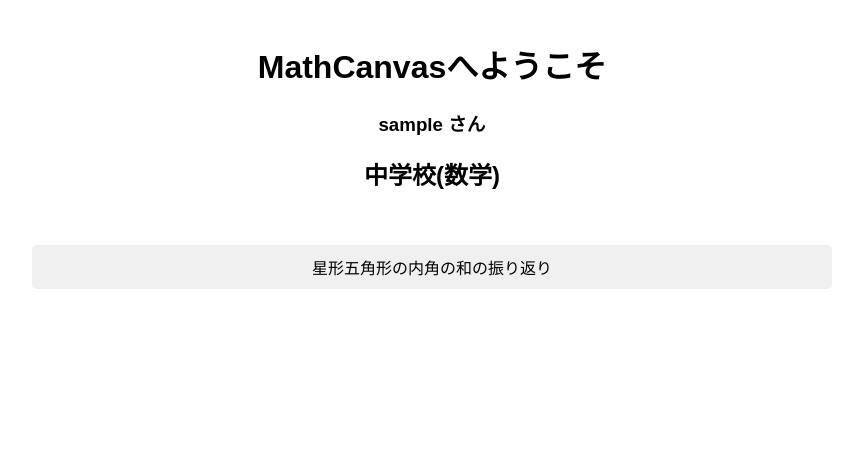
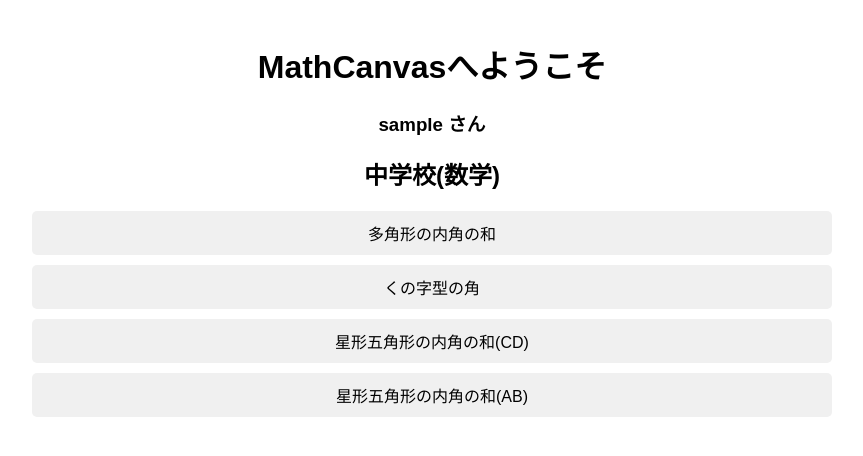
Before and after one commit to nov11masaki/MathCanvas, a PHP site: page /student/top.php in a window 1280 px wide. Shown: the top 456 px of the page, without its empty margins (208-1071 px from the left). Run offline with PHP 8.4, Linux system fonts and the light colour scheme; the visitor is signed in with stand-in values (Sample User, id 1).

Commit message:
修正済み

```diff
--- a/student/top.php
+++ b/student/top.php
@@ -58,10 +58,10 @@
     <h1>MathCanvasへようこそ</h1>
     <div class="username"><h3><?php echo htmlspecialchars($username); ?> さん</h3></div>
     <h2>中学校(数学)</h2>
-    <!--<a href="pentagon/draw1.html">多角形の内角の和</a>-->
-　 <!--<a href="dogleg2/draw1.html">くの字型の角</a>-->
-    <!--<a href="starpentagon/draw1.html">星形五角形の内角の和</a>-->
-    <a href="starpentagon2/review.html">星形五角形の内角の和の振り返り</a>
+    <a href="pentagon/draw1.html">多角形の内角の和</a>
+    <a href="dogleg2/draw1.html">くの字型の角</a>
+    <a href="starpentagon/draw1.html">星形五角形の内角の和(CD)</a>
+    <a href="starpentagon2/draw1.html">星形五角形の内角の和(AB)</a>
 </div>
 </body>
 </html>
```
